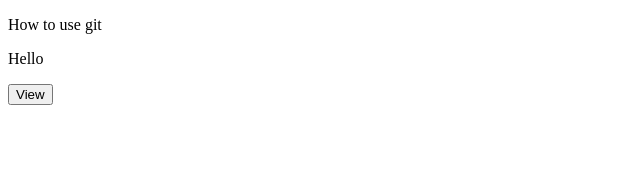
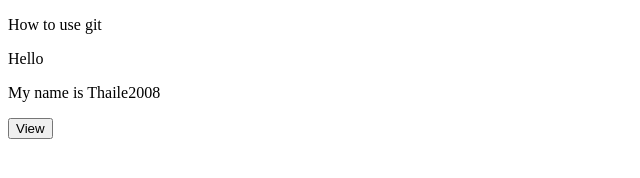
Before and after one commit to PS28248LeHongThai/m2m_java, a plain HTML site: page index.html in a window 1280 px wide. Shown: the whole page, without its empty margins (0-640 px from the left). Drawn offline with Linux system fonts and the light colour scheme.

Commit message:
index file new

```diff
--- a/index.html
+++ b/index.html
@@ -9,6 +9,7 @@
 <body>
     <p>How to use git</p>
     <p> Hello </p>
+    <p>My name is Thaile2008</p>
     <button>View</button>
 </body>
 </html>
```
